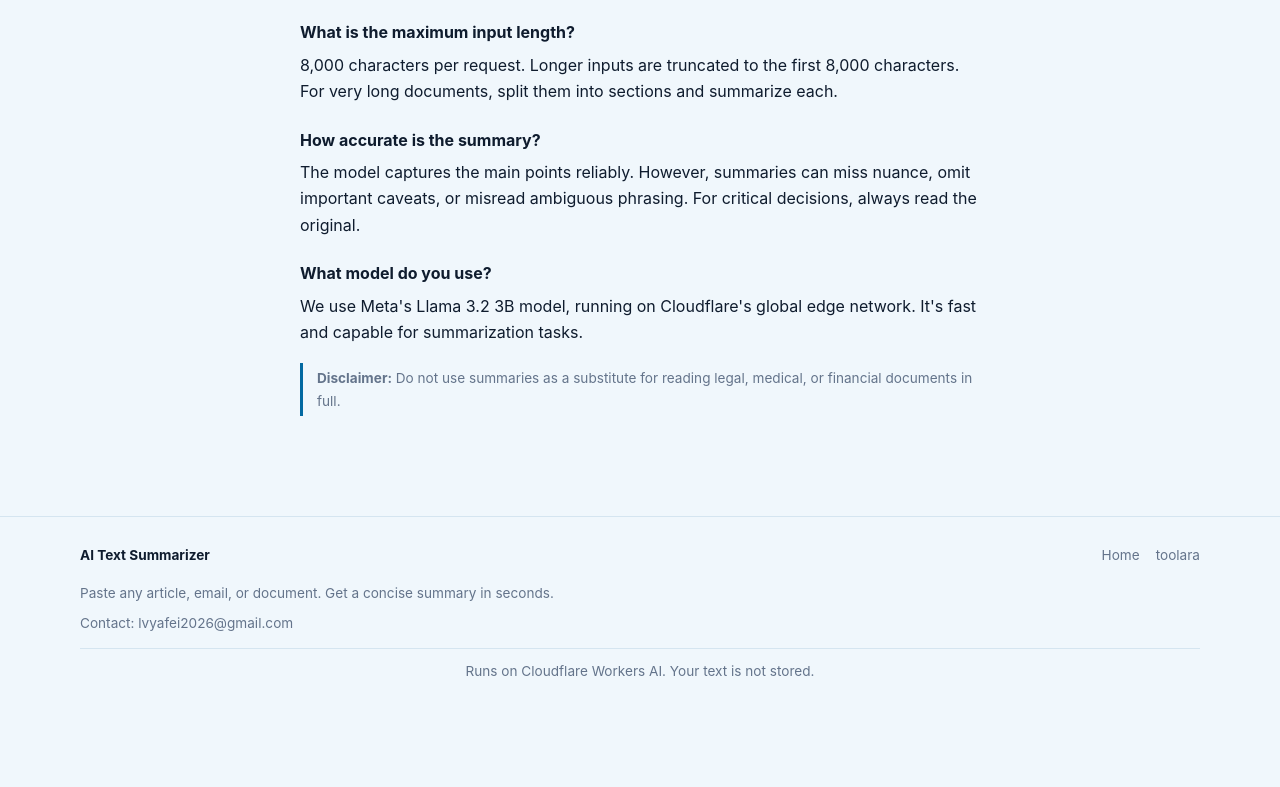
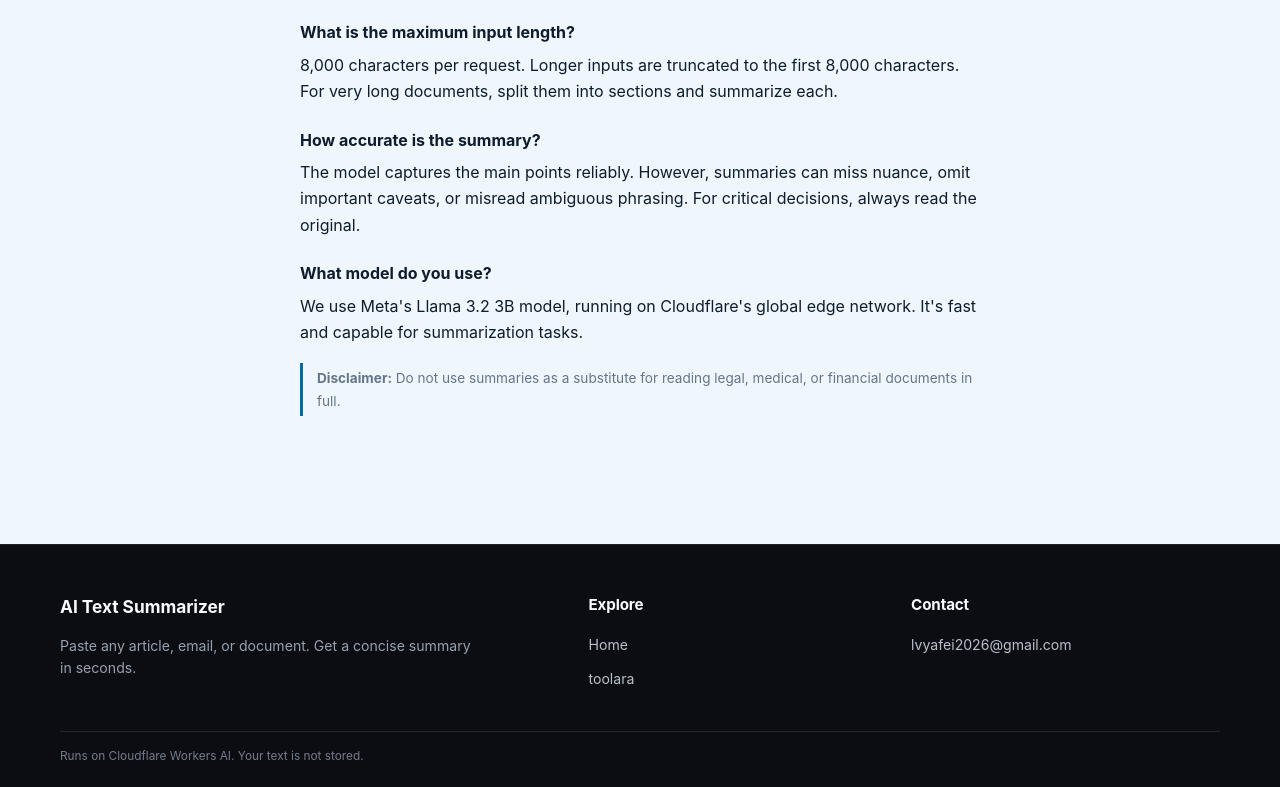
Before and after one commit to lvyafei2026-coder/ai-text-summarizer, a website: page public/index.html in a window 1280 px wide. Shown: the part 1611-2398 px from the top of the page. Before the commit the page ends 2330 px from the top, so only its background shows below. Drawn offline with Linux system fonts and the light colour scheme.

Commit message:
Use three-column site footers

```diff
--- a/public/css/style.css
+++ b/public/css/style.css
@@ -126,15 +126,17 @@
   .site-nav select { min-width: 118px; }
 }
 
-.site-footer { margin-top: 36px; padding: 28px 20px 36px; border-top: 1px solid var(--border, rgba(100,116,139,0.25)); color: var(--muted, #64748b); font-size: 0.85rem; line-height: 1.6; }
-.site-footer-inner { max-width: 1120px; margin: 0 auto; }
-.site-footer-details { text-align: left; }
-.site-footer-top { display: flex; align-items: center; justify-content: space-between; gap: 16px; flex-wrap: wrap; }
-.site-footer-brand { color: var(--text, #0f1c2e); font-weight: 700; text-decoration: none; }
-.site-footer-nav { display: flex; align-items: center; gap: 16px; flex-wrap: wrap; }
-.site-footer a { color: inherit; text-decoration: none; }
-.site-footer a:hover { color: var(--accent, #2563eb); text-decoration: underline; }
-.site-footer-description { max-width: 760px; margin: 16px 0 8px; }
-.site-footer-contact { margin: 8px 0; }
-.site-footer-privacy { margin: 14px 0 0; padding-top: 12px; border-top: 1px solid var(--border, rgba(100,116,139,0.25)); }
-@media (max-width: 560px) { .site-footer-top { align-items: flex-start; flex-direction: column; gap: 10px; } .site-footer-nav { gap: 12px; } }
+.site-footer { margin-top: 64px !important; padding: 48px 24px 22px !important; background: #0b0d12 !important; border-top: 1px solid rgba(255,255,255,0.08) !important; color: #a6adbb !important; text-align: left !important; font-size: 0.88rem !important; line-height: 1.6; }
+.site-footer-inner { max-width: 1160px; margin: 0 auto; }
+.site-footer-grid { display: grid; grid-template-columns: minmax(0, 1.4fr) minmax(150px, 0.8fr) minmax(200px, 0.9fr); gap: 48px; }
+.site-footer-column { min-width: 0; }
+.site-footer-brand { display: inline-block; color: #f8fafc !important; font-size: 1.08rem; font-weight: 700; text-decoration: none; }
+.site-footer-heading { margin: 0 0 16px !important; color: #f8fafc; font-size: 0.95rem; font-weight: 650; }
+.site-footer-description { max-width: 420px; margin: 14px 0 0 !important; color: #98a1af; }
+.site-footer-nav { display: grid; justify-items: start; gap: 10px; }
+.site-footer a { color: #b9c0cb !important; text-decoration: none; }
+.site-footer a:hover { color: #fff !important; text-decoration: underline; }
+.site-footer-contact { margin: 0 !important; color: #b9c0cb; overflow-wrap: anywhere; }
+.site-footer-bottom { margin-top: 40px; padding-top: 16px; border-top: 1px solid rgba(255,255,255,0.1); color: #747d8a; font-size: 0.74rem; line-height: 1.5; }
+.site-footer-bottom p { margin: 0; }
+@media (max-width: 720px) { .site-footer { padding: 36px 20px 20px !important; } .site-footer-grid { grid-template-columns: 1fr; gap: 28px; } .site-footer-bottom { margin-top: 28px; } } .site-footer-nav { gap: 12px; } }
--- a/public/index.html
+++ b/public/index.html
@@ -125,14 +125,16 @@
 </main>
 
 <footer class="footer site-footer">
-<div class="site-footer-inner"><div class="site-footer-details">
-<div class="site-footer-top">
-<span class="site-footer-brand" data-i18n="title">AI Text Summarizer</span>
-<nav class="site-footer-nav" aria-label="Quick navigation"><a href="/">Home</a><a href="https://toolara.dev/">toolara</a></nav>
+<div class="site-footer-inner">
+<div class="site-footer-grid">
+<section class="site-footer-column">
+<a class="site-footer-brand" href="/"><span class="site-footer-brand" data-i18n="title">AI Text Summarizer</span></a>
+<p class="site-footer-description" data-i18n="subtitle">Paste any article, email, or document. Get a concise summary in seconds.</p>
+</section>
+<section class="site-footer-column"><h2 class="site-footer-heading">Explore</h2><nav class="site-footer-nav" aria-label="Quick navigation"><a href="/" data-i18n="navHome">Home</a><a href="https://toolara.dev/">toolara</a></nav></section>
+<section class="site-footer-column"><h2 class="site-footer-heading">Contact</h2><a href="mailto:lvyafei2026@gmail.com">lvyafei2026@gmail.com</a></section>
 </div>
-<p class="site-footer-description" data-i18n="subtitle">Paste any article, email, or document. Get a concise summary in seconds.</p>
-<p class="site-footer-contact"><span>Contact:</span> <a href="mailto:lvyafei2026@gmail.com">lvyafei2026@gmail.com</a></p>
-</div><p class="site-footer-privacy" data-i18n="footer">Runs on Cloudflare Workers AI. Your text is not stored.</p>
+<div class="site-footer-bottom"><p class="site-footer-privacy" data-i18n="footer">Runs on Cloudflare Workers AI. Your text is not stored.</p></div>
 </div>
 </footer>
 
```
